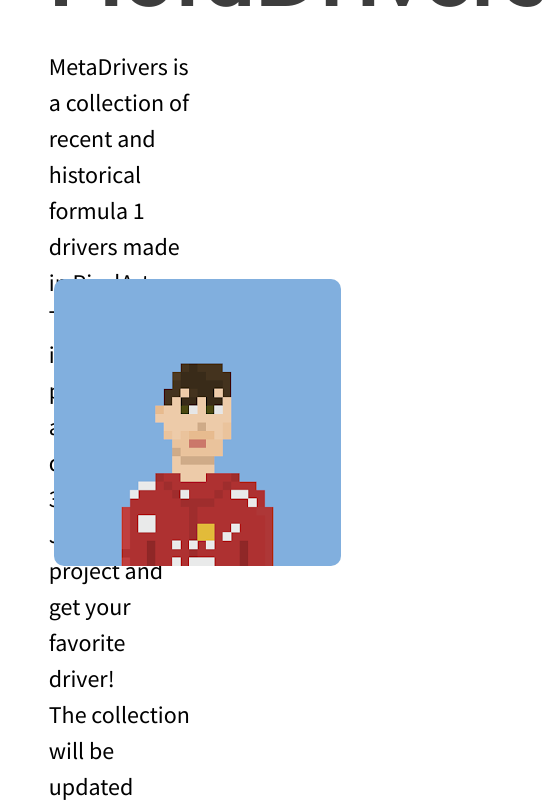
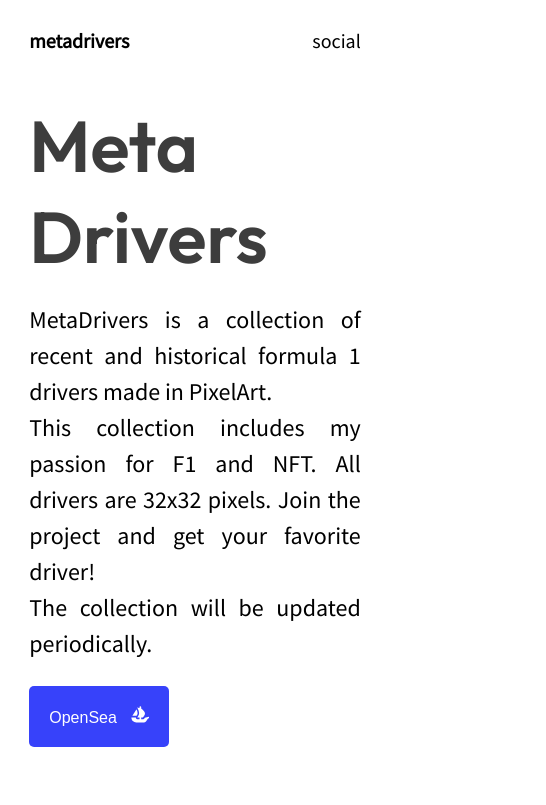
Before and after one commit to Grimos10/metadrivers.shop, a Nuxt app: page / in a window 390 px wide. Shown: the top 805 px of the page, 546 px wide, since content can reach past the window. Built offline with nearby package versions, Linux system fonts and the light colour scheme.

Commit message:
compiti per casa

```diff
--- a/pages/index.vue
+++ b/pages/index.vue
@@ -1,9 +1,16 @@
 <template>
   <div>
-    <section class="sec-100vh flexbox align-center justify-center w-75">
-      <div id="about" class="half">
-        <h1 class="color-black font-size-5-5em nomargin"> MetaDrivers </h1>
-        <p class="margin top px20 font-size-1-5em line-height-1-5em">
+    <header id="navbar" class="w-85 position-fixed flexbox justify-between align-center">
+      <span class="source-sans font-size-1-25em"> <b> metadrivers </b> </span>
+      <span class="source-sans font-size-1-25em"> social </span>
+    </header>
+    <section class="sec-100vh flexbox align-center justify-center w-85 wrap resp-display-block resp-margin top px100">
+      <div id="about" class="half resp-w-100 resp-no-min-width">
+        <h1 class="color-black font-size-5-5em nomargin resp-4-5em">
+            <span style="display: inline-block; margin-right: -12.5px;"> Meta </span>
+            <span> Drivers </span>
+        </h1>
+        <p class="margin top px20 font-size-1-5em line-height-1-5em resp-justify resp-3vw">
           MetaDrivers is a collection of recent and historical formula 1 drivers made in PixelArt. <br>
           This collection includes my passion for F1 and NFT. All drivers are 32x32 pixels. Join the project and get your favorite driver! <br>
           The collection will be updated periodically.
@@ -12,11 +19,11 @@
           OpenSea <img style="filter: invert(1)" class="margin left px10" src="@/assets/opensea-dark.svg" />
         </button>
       </div>
-      <div class="half flexbox justify-end">
-        <img v-bind:src="img" class="border-radius-px10"/>
+      <div class="half flexbox justify-end resp-justify-center resp-w-100 resp-margin top px60 resp-no-min-width">
+        <img v-bind:src="img" class="border-radius-px10 img-vw-30 min-width-300px resp-w-70"/>
       </div>
     </section>
-    <section class="flexbox  w-75">
+    <!--<section class="flexbox w-85">
       <div class="one-third text-center margin bottom px20">
         <p class="margin top px20 font-size-2em line-height-1-5em text-justify text-center font-weight-bolder">
           Base
@@ -35,7 +42,7 @@
         </p>
         <img src="@/assets/img/schumacher.png" class="border-radius-px10 img-vw-20"/>
       </div>
-    </section>
+    </section>-->
   </div>
 </template>
 
@@ -103,7 +110,10 @@
   h1,h2,h3,h4,h5,h6{
     font-family: 'Outfit', sans-serif;
   }
-  p, span{ font-family: 'Source Sans Pro', sans-serif; }
+  p{ font-family: 'Source Sans Pro', sans-serif; }
+  .source-sans{
+    font-family: 'Source Sans Pro', sans-serif;
+  }
 
   .color-black{
     color: $black;
@@ -120,6 +130,9 @@
   .font-size-1em{
     font-size: 1em;
   }
+  .font-size-1-25em{
+    font-size: 1.25em;
+  }
   .font-size-1-5em{
     font-size: 1.5em;
   }
@@ -134,6 +147,7 @@
   }
   .half{
     width: 50%;
+    min-width: 400px;
   }
   .one-third{
     width: 33%;
@@ -148,9 +162,30 @@
     }
   }
 
+  #navbar{
+    height: 80px;
+    top: 0;
+    left: 0;
+    right: 0;
+    margin: auto;
+    // border-bottom: 1px solid $black;
+  }
+  .position-fixed{
+    position: fixed;
+  }
+
+
   .img-vw-20{
     width: 20vw;
-    height: 20vw;
+  }
+  .img-vw-40{
+    width: 40vw;
+  }
+  .img-vw-30{
+    width: 30vw;
+  }
+  .min-width-300px{
+    min-width: 300px;
   }
 
   .nomargin{
@@ -202,19 +237,25 @@
     &.justify-center{
       justify-content: center;
     }
+    &.justify-between{
+      justify-content: space-between;
+    }
     &.justify-end{
       justify-content: flex-end;
     }
     &.align-center{
       align-items: center;
     }
+    &.wrap{
+      flex-wrap: wrap;
+    }
   }
 
+  .w-85{
+    width: 85%;
+  }
   section{
     margin: 0 auto;
-    &.w-75{
-      width: 75%;
-    }
     &.sec-100vh{
       height: 100vh;
     }
@@ -237,4 +278,80 @@
     }
   }
 
+  @media screen and (max-width: 940px){
+
+    .resp-w-100{
+      width: 100% !important;
+    }
+    .resp-w-70{
+      width: 70% !important;
+    }
+    .resp-justify{
+      text-align: justify !important;
+    }
+    .resp-3-5em{
+      font-size: 3.5em;
+    }
+    .resp-4-5em{
+      font-size: 4.5em;
+    }
+    .resp-display-block{
+      display: block;
+    }
+    .resp-no-min-width{
+      min-width: 0;
+    }
+    .resp-margin{
+      &.top{
+        &.px20{
+          margin-top: 20px;
+        }
+        &.px60{
+          margin-top: 60px;
+        }
+        &.px100{
+          margin-top: 100px;
+        }
+        &.px10{
+          margin-top: 10px;
+        }
+    }
+    &.bottom{
+      &.px20{
+        margin-bottom: 20px;
+      }
+      &.px10{
+        margin-bottom: 10px;
+      }
+    }
+
+    &.left{
+      &.px20{
+        margin-left: 20px;
+      }
+      &.px10{
+        margin-left: 10px;
+      }
+    }
+
+    &.right{
+      &.px20{
+        margin-right: 20px;
+      }
+      &.px10{
+        margin-right: 10px;
+      }
+    }
+    }
+    .flexbox{
+      &.resp-justify-center{
+        justify-content: center;
+      }
+      &.resp-align-start{
+        align-items: flex-start;
+      }
+    }
+
+  }
+
 </style>
```
